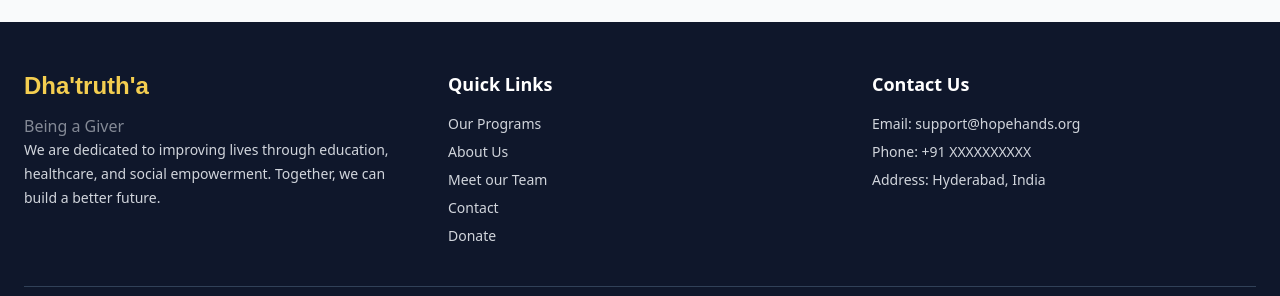
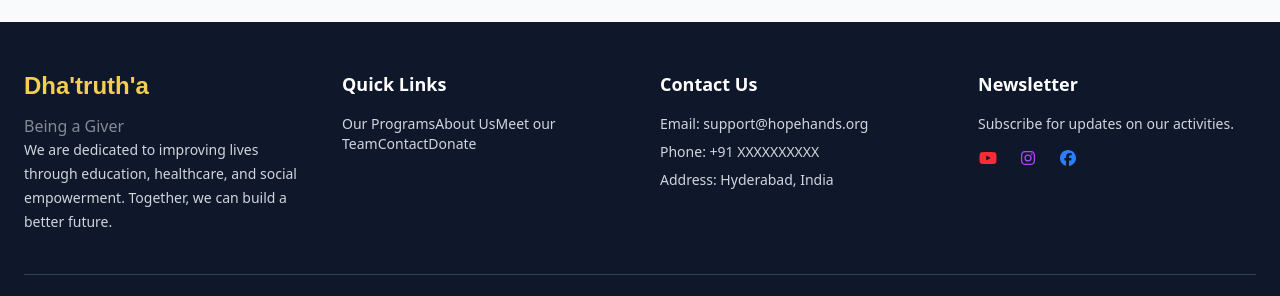
Before and after one commit to Narasimhavadla/NGO-FE, a React (Vite) app in the folder ngo/: page /volunteer in a window 1280 px wide. Shown: the part 1018-1314 px from the top of the page. Built offline with nearby package versions, Linux system fonts and the light colour scheme; a web font is replaced by a local one.

Commit message:
latst-09

```diff
--- a/ngo/src/components/Footer.jsx
+++ b/ngo/src/components/Footer.jsx
@@ -1,9 +1,12 @@
+import { faFacebook, faInstagram, faYoutube } from "@fortawesome/free-brands-svg-icons";
+import { FontAwesomeIcon } from "@fortawesome/react-fontawesome";
+
 export default function Footer() {
   return (
     <footer className="bg-slate-900 text-gray-300 pt-12 pb-6 px-6">
 
       {/* Top Section */}
-      <div className="max-w-7xl mx-auto grid gap-10 md:grid-cols-2 lg:grid-cols-3">
+      <div className="max-w-7xl mx-auto grid gap-10 md:grid-cols-2 lg:grid-cols-4">
 
         {/* NGO Info */}
         <div>
@@ -22,35 +25,35 @@ export default function Footer() {
           <h3 className="text-lg font-semibold text-white mb-4">
             Quick Links
           </h3>
-          <ul className="space-y-2 text-sm">
-            <li>
+          <div className="space-y-2 text-sm">
+
               <a href="/" className="hover:text-orange-500 transition">
                 Our Programs
               </a>
-            </li>
-            <li>
+
+
               <a href="/about-us" className="hover:text-orange-500 transition">
                 About Us
               </a>
-            </li>
 
-            <li>
+
+
               <a href="/our-team" className="hover:text-orange-500 transition">
                 Meet our Team
               </a>
-            </li>
-            <li>
+
+
               <a href="/contact-us" className="hover:text-orange-500 transition">
                 Contact
               </a>
-            </li>
-            <li>
-              <a href="#" className="hover:text-orange-500 transition">
+
+
+              <a href="/donation" className="hover:text-orange-500 transition">
                 Donate
               </a>
-            </li>
 
-          </ul>
+
+          </div>
         </div>
 
         {/* Contact Info */}
@@ -66,28 +69,21 @@ export default function Footer() {
         </div>
 
         {/* Newsletter */}
-        {/* <div>
+        <div>
           <h3 className="text-lg font-semibold text-white mb-4">
             Newsletter
           </h3>
           <p className="text-sm mb-3">
             Subscribe for updates on our activities.
           </p>
+          <div className="flex gap-5">
+            <a href="https://www.youtube.com/@dhatruthabeingagiver" target="blank"><FontAwesomeIcon icon={faYoutube} className="text-red-500"/></a>
+            <a href="/" target="blank"><FontAwesomeIcon icon={faInstagram} className="text-purple-500"/></a>
+            <a href="/" target="blank"><FontAwesomeIcon icon={faFacebook} className="text-blue-500"/></a>
+          </div>
 
-          <form className="flex flex-col sm:flex-row gap-2">
-            <input
-              type="email"
-              placeholder="Your Email"
-              className="px-3 py-2 rounded-md text-black w-full outline-none"
-            />
-            <button
-              type="submit"
-              className="bg-green-500 hover:bg-green-600 px-4 py-2 rounded-md text-white text-sm transition"
-            >
-              Subscribe
-            </button>
-          </form>
-        </div> */}
+
+        </div>
       </div>
 
       {/* Bottom Bar */}
```
